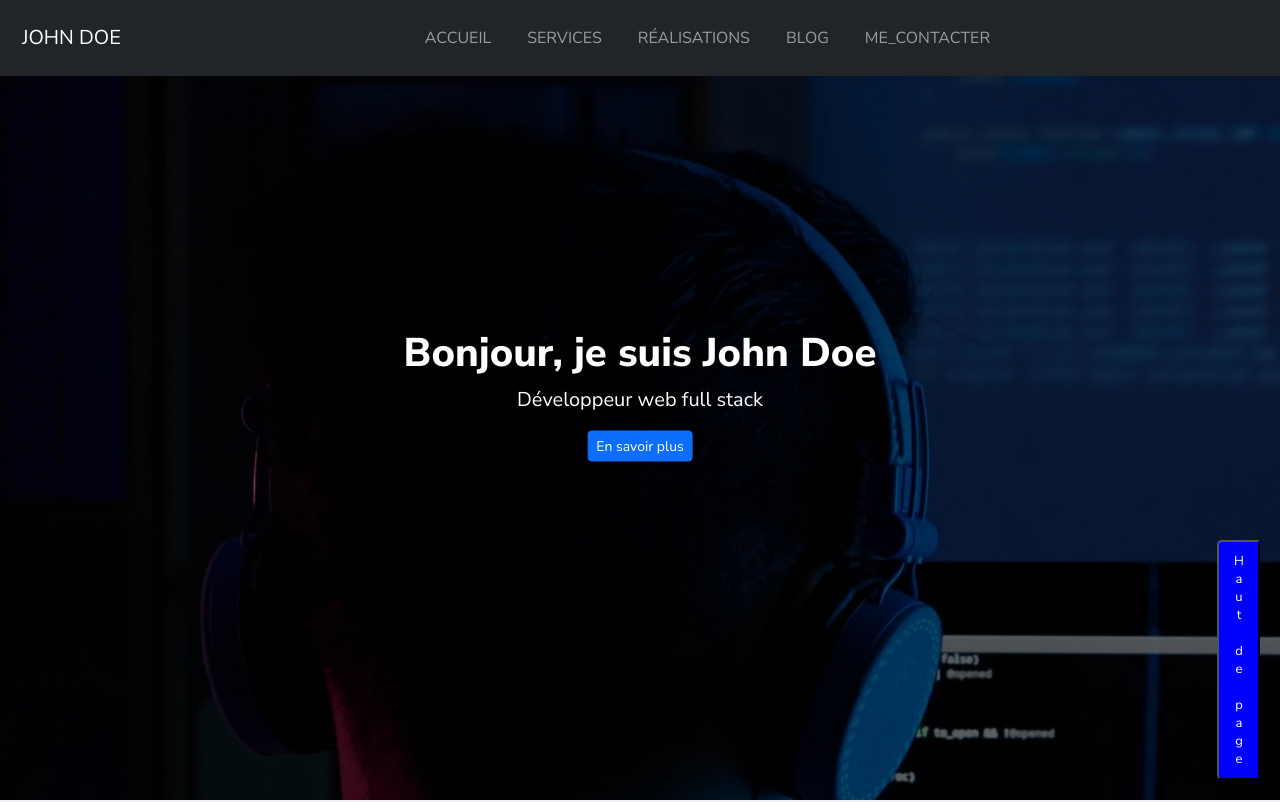
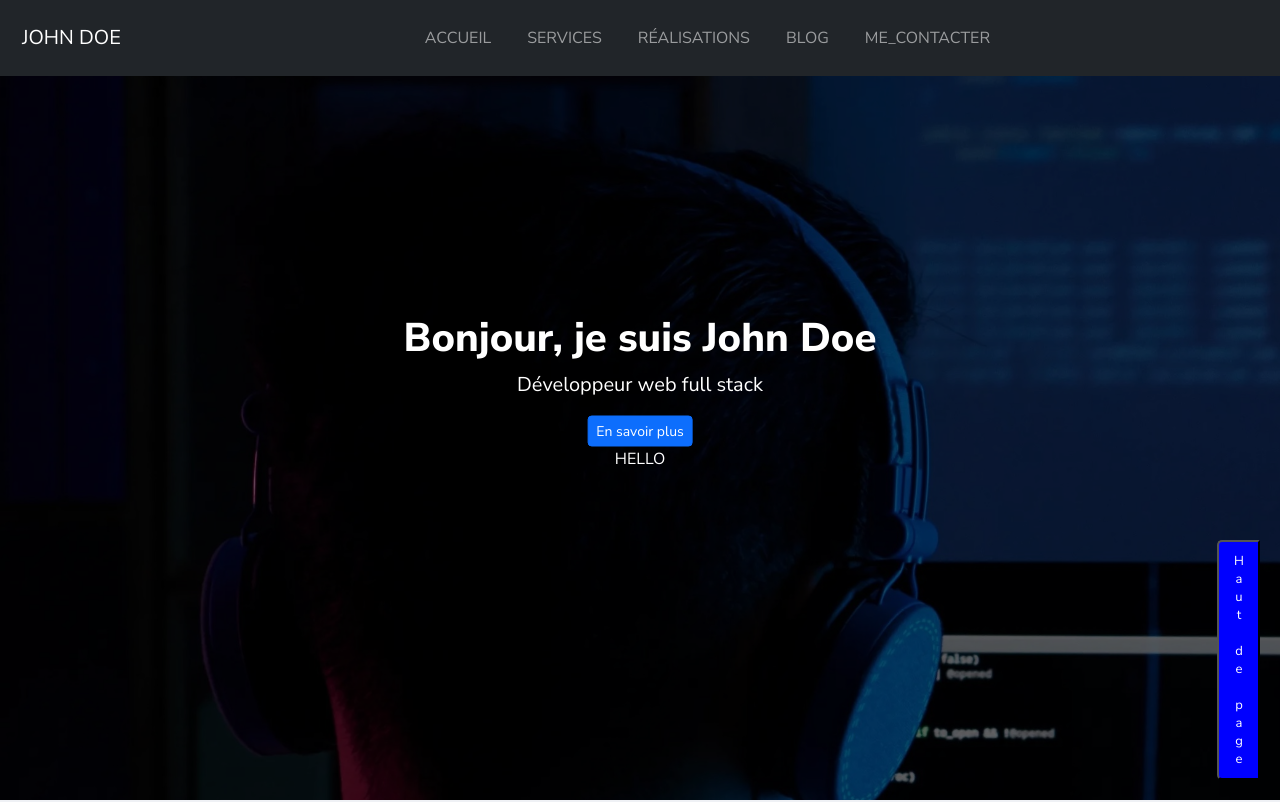
Before and after one commit to giblimdev/react_cv, a React (Create React App) app: page / in a window 1280 px wide. Shown: the top 802 px of the page. Built offline with nearby package versions, Linux system fonts and the light colour scheme.

Commit message:
test deployement

```diff
--- a/src/component/TheAccueil.js
+++ b/src/component/TheAccueil.js
@@ -11,6 +11,7 @@ function TheAccueil() {
         </p>
         <Link to="/aboutme" className="nav-link text-uppercase">
           <button className="btn btn-primary btn-sm">En savoir plus</button>
+          <p className="text-white">hello</p>
         </Link>
       </div>
     </div>
```
